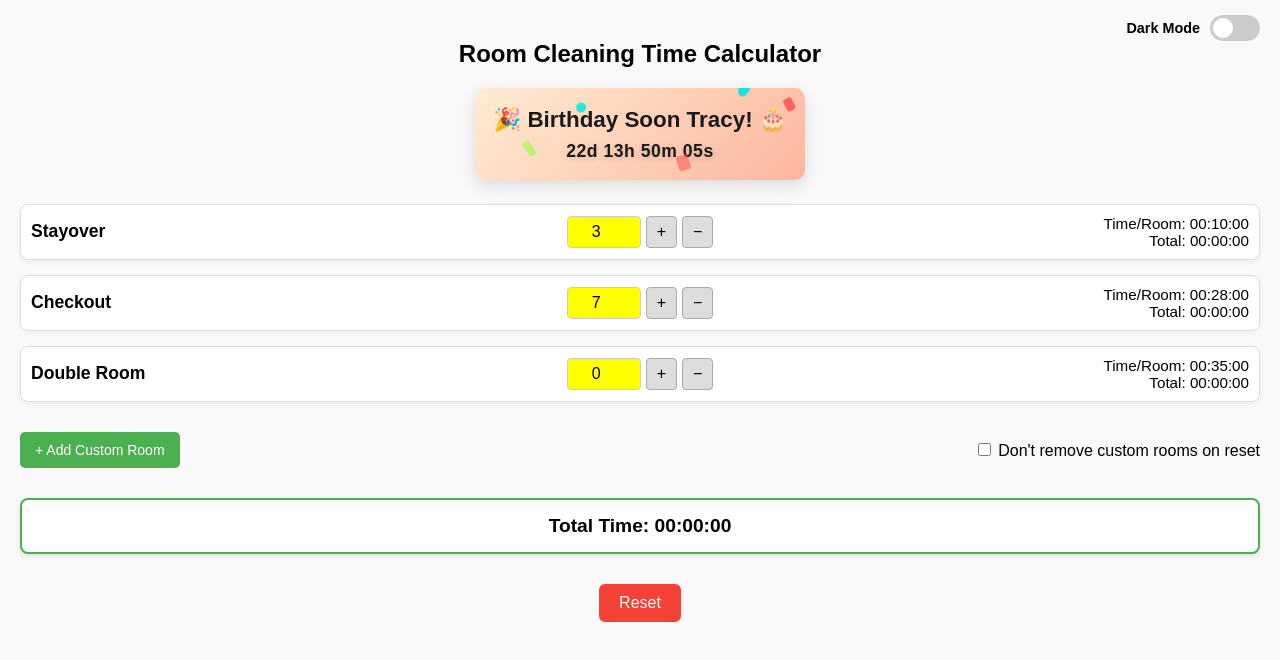
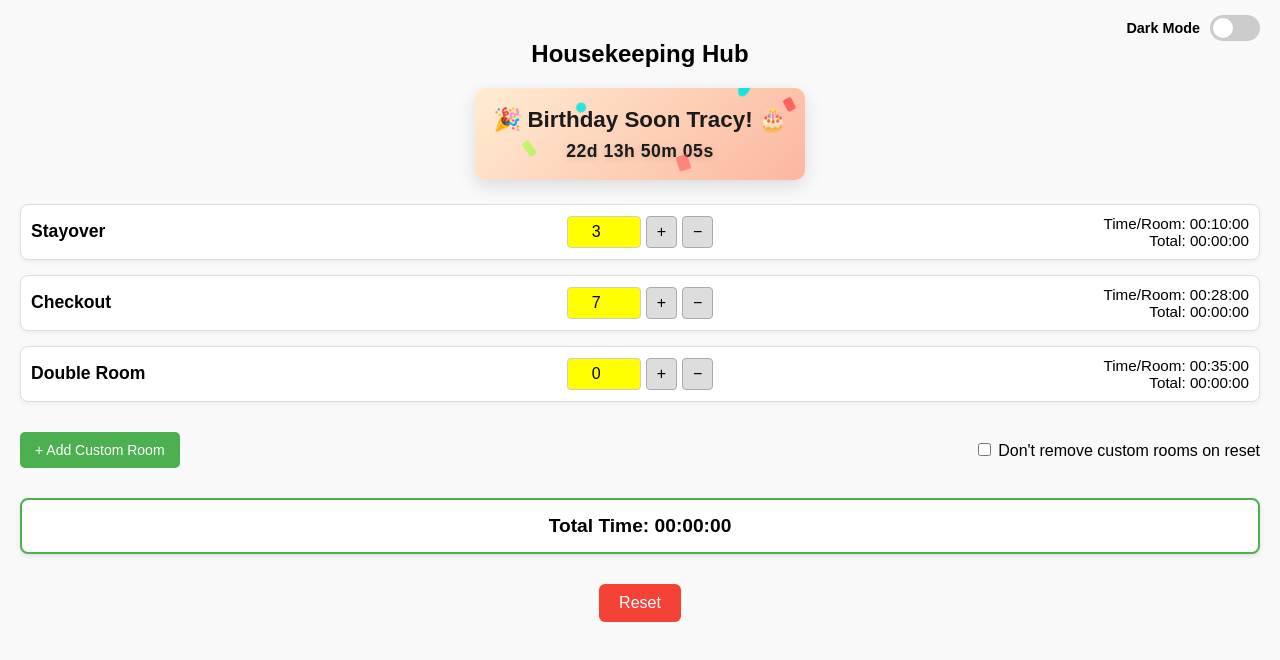
Before and after one commit to Voxsolus/voxsolus.github.io, a plain HTML site: page index.html in a window 1280 px wide. Drawn offline with Linux system fonts and the light colour scheme.

Commit message:
Update index.html
updating name misseind title

```diff
--- a/index.html
+++ b/index.html
@@ -336,7 +336,7 @@
     </label>
   </div>
 
-  <h2>Room Cleaning Time Calculator</h2>
+  <h2>Housekeeping Hub</h2>
 
   <!-- Banner (original container preserved) -->
   <div class="banner">
```
